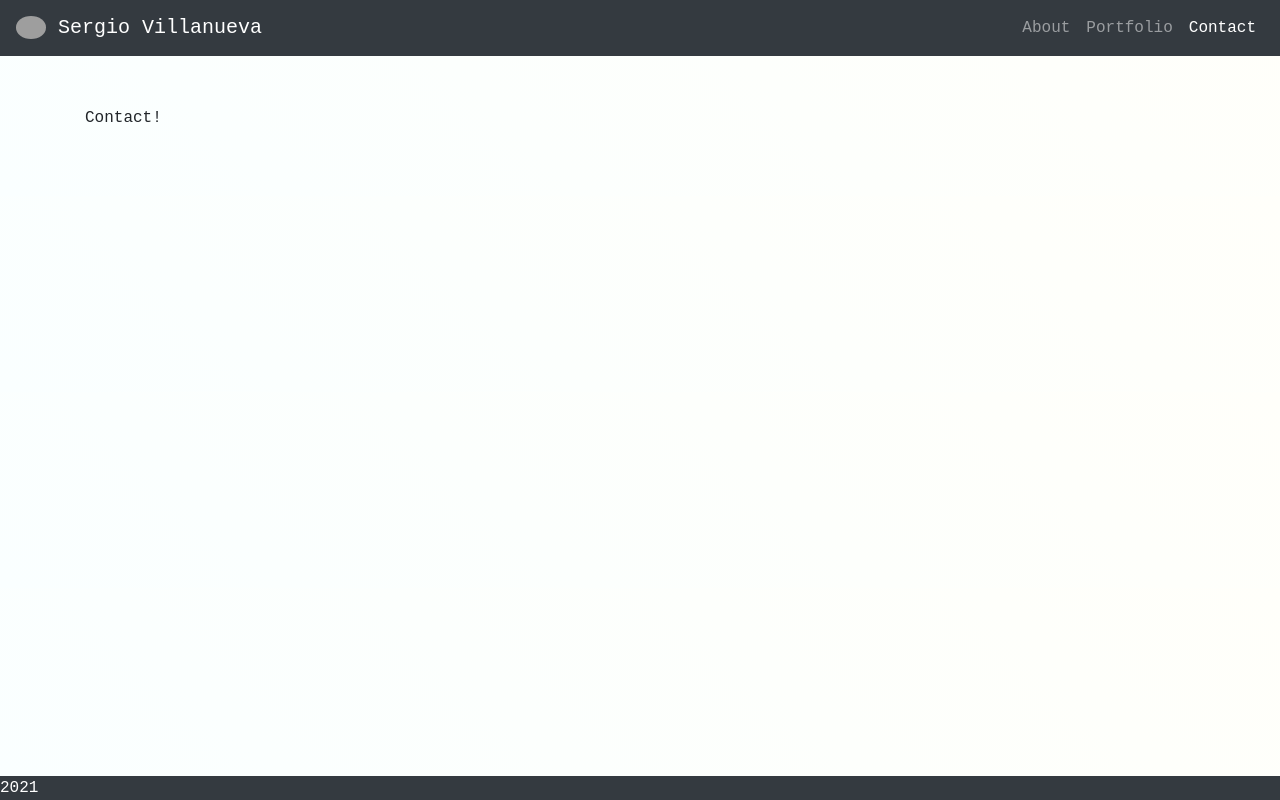
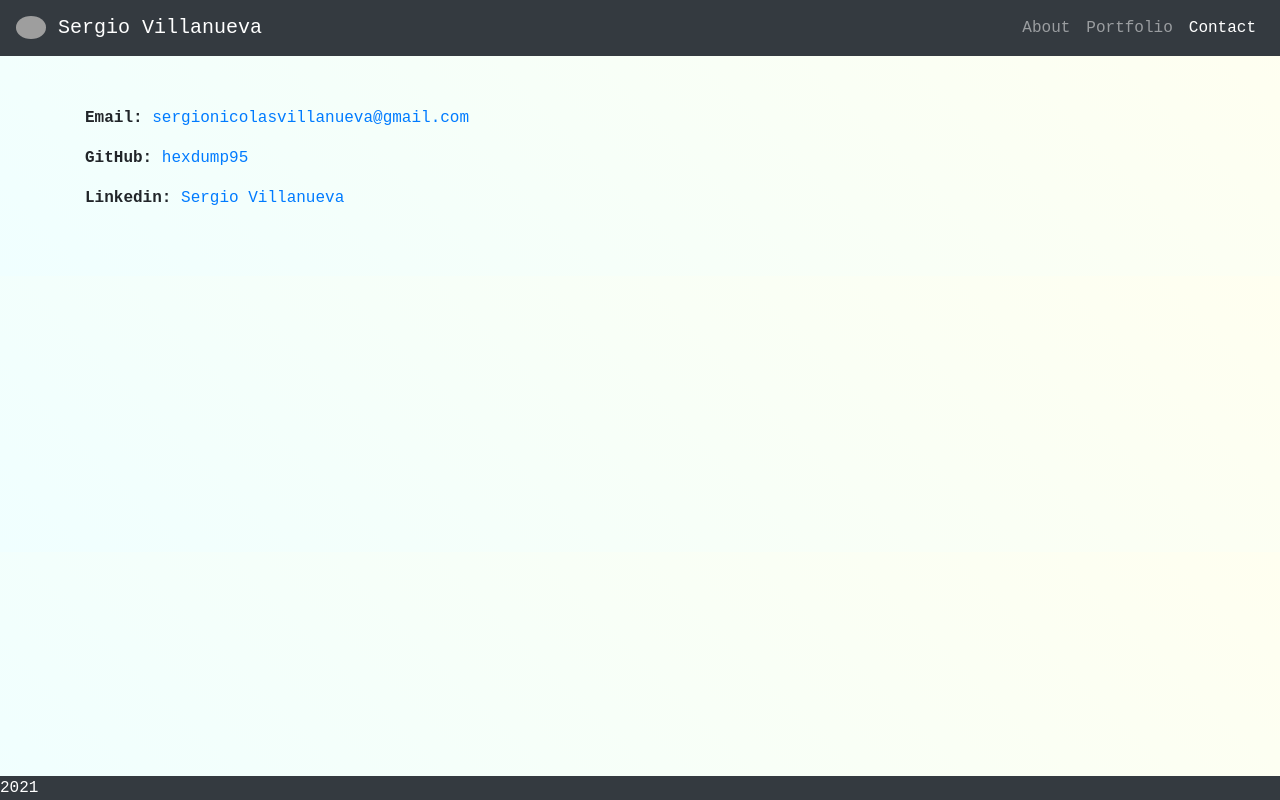
Before and after one commit to hexdump95/hexdump95.github.io, a React (Create React App) app: page / in a window 1280 px wide. Both pictures are taken after a click on the button "Contact". Built offline with nearby package versions, Linux system fonts and the light colour scheme; grey boxes are pictures that could not be loaded.

Commit message:
Update Contact.tsx

```diff
--- a/src/App.css
+++ b/src/App.css
@@ -13,5 +13,5 @@
 
 body {
     /* font-family: 'IBM Plex Mono', monospace; */
-    background: linear-gradient(45deg, #faffff, #fffffa);
+    background: linear-gradient(45deg, #f0ffff, #fffff0);
 }
--- a/src/components/Contact.tsx
+++ b/src/components/Contact.tsx
@@ -1,8 +1,11 @@
 import React from 'react';
-import './Components.css';
 
-const Contact: React.FC = () => <div>
-    <p>Contact!</p>
-</div>;
+const Contact: React.FC = () => {
+    return (<div>
+        <p><b>Email:</b> <a href="mailto:sergionicolasvillanueva@gmail.com">sergionicolasvillanueva@gmail.com</a></p>
+        <p><b>GitHub:</b> <a href="http://github.com/hexdump95">hexdump95</a></p>
+        <p><b>Linkedin:</b> <a href="https://www.linkedin.com/in/sergiovillanueva95/?locale=en_US">Sergio Villanueva</a></p>
+    </div>);
+};
 
 export default Contact;
```
